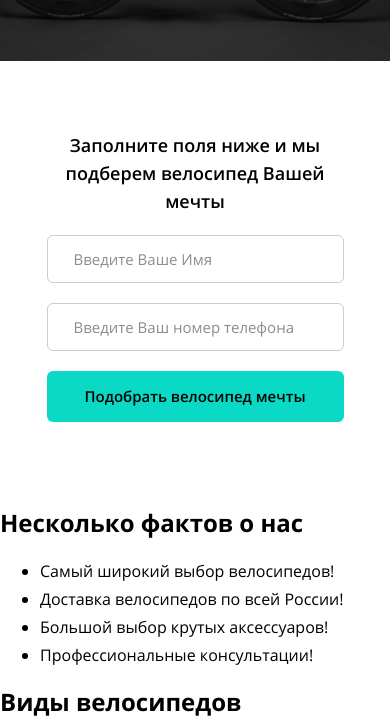
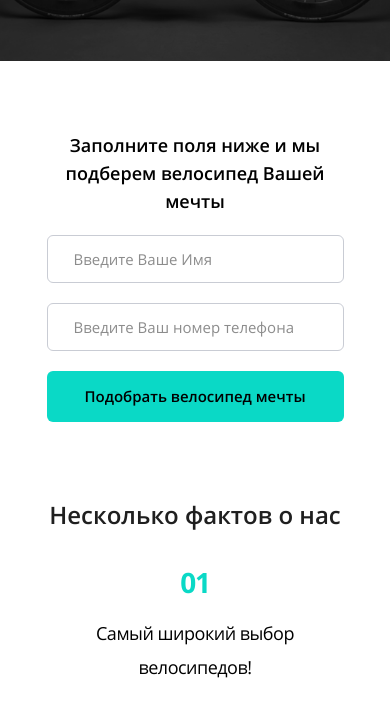
Before and after one commit to garmonica/bicycles, a plain HTML site: page index.html in a window 390 px wide. Shown: the part 298-1017 px from the top of the page. Drawn offline with Linux system fonts and the light colour scheme.

Commit message:
Вёрстка раздела Факты о нас

```diff
--- a/css/style.css
+++ b/css/style.css
@@ -473,7 +473,7 @@ html {
       padding: 0 35px; } }
   @media (max-width: 767px) {
     .container {
-      padding: 0 16px; } }
+      padding: 0 14px; } }
 
 .page {
   height: 100%;
@@ -494,6 +494,7 @@ html {
   color: #000000; }
 
 .page-header {
+  margin-bottom: 150px;
   background: #131314 url("../img/bg-bike.jpg") no-repeat center/cover;
   position: relative; }
   @media (-webkit-min-device-pixel-ratio: 2), (min-resolution: 2dppx) {
@@ -501,6 +502,7 @@ html {
       background-image: url("../img/bg-bike@2x.jpg"); } }
   @media (max-width: 1023px) {
     .page-header {
+      margin-bottom: 5px;
       background: #ffffff; } }
 
 @media (max-width: 1023px) {
@@ -830,6 +832,74 @@ html {
 .order button:active {
   color: rgba(0, 0, 0, 0.5); }
 
+.facts {
+  margin-bottom: 130px; }
+
+.facts h2 {
+  margin: 0 0 50px;
+  font-size: 30px;
+  line-height: 30px;
+  font-weight: 600;
+  text-align: center;
+  color: #1f1f1f; }
+  @media (max-width: 1023px) {
+    .facts h2 {
+      margin-bottom: 28px;
+      font-size: 24px;
+      line-height: 41px; } }
+
+.facts ul {
+  display: -webkit-box;
+  display: -ms-flexbox;
+  display: flex;
+  -ms-flex-wrap: wrap;
+      flex-wrap: wrap;
+  -webkit-box-pack: center;
+      -ms-flex-pack: center;
+          justify-content: center;
+  margin: 0;
+  margin-left: -54px;
+  padding: 0;
+  list-style: none;
+  counter-reset: section; }
+  @media (max-width: 1023px) {
+    .facts ul {
+      margin-left: -48px; } }
+
+.facts li {
+  max-width: 245px;
+  margin-left: 54px;
+  margin-bottom: 43px;
+  padding: 55px 0 0;
+  position: relative;
+  font-size: 22px;
+  line-height: 34px;
+  text-align: center;
+  letter-spacing: -0.5px;
+  color: #000000; }
+  @media (max-width: 1023px) {
+    .facts li {
+      margin-left: 48px; } }
+  @media (max-width: 767px) {
+    .facts li {
+      max-width: 263px;
+      margin-bottom: 38px;
+      padding-top: 53px;
+      font-size: 18px; } }
+  .facts li::before {
+    counter-increment: section;
+    content: counter(section, decimal-leading-zero);
+    position: absolute;
+    top: 0;
+    left: 50%;
+    -webkit-transform: translate(-50%, 0);
+            transform: translate(-50%, 0);
+    font-size: 28px;
+    line-height: 38px;
+    font-weight: 700;
+    letter-spacing: -1.27px;
+    color: #0ad9c6; }
+
 .video {
   background: #131314; }
 
--- a/index.html
+++ b/index.html
@@ -54,7 +54,7 @@
   </header>
 
   <main class="page-main">
-    <section class="facts" id="facts">
+    <section class="facts container" id="facts">
       <h2>Несколько фактов о нас</h2>
       <ul>
         <li>Самый широкий выбор велосипедов!</li>
@@ -71,17 +71,24 @@
           <picture>
             <source type="image/webp" media="(max-width: 1023px)" srcset="img/road-bike-tablet.webp 1x, img/road-bike-tablet@2x.webp 2x">
             <source type="image/webp" media="(min-width: 1024px)" srcset="img/road-bike.webp 1x, img/road-bike@2x.webp 2x">
-            <img src="img/road-bike.jpg" srcset="img/road-bike.jpg@2x.jpg 2x" alt="Дорожный велосипед у кирпичной стены">
+            <img src="img/road-bike.jpg" srcset="img/road-bike@2x.jpg 2x" alt="Дорожный велосипед у кирпичной стены">
           </picture>
-
         </li>
         <li>
           <h3>Горный велосипед</h3>
-          <img src="img/mountain-bike.jpg" alt="Горный велосипед в горах">
+          <picture>
+            <source type="image/webp" media="(max-width: 1023px)" srcset="img/mountain-bike-tablet.webp 1x, img/mountain-bike-tablet@2x.webp 2x">
+            <source type="image/webp" media="(min-width: 1024px)" srcset="img/mountain-bike.webp 1x, img/mountain-bike@2x.webp 2x">
+            <img src="img/mountain-bike.jpg" srcset="img/mountain-bike@2x.jpg 2x" alt="Горный велосипед в горах">
+          </picture>
         </li>
         <li>
           <h3>Детский велосипед</h3>
-          <img src="img/road-bike.jpg" alt="Розовый детский велосипед">
+          <picture>
+            <source type="image/webp" media="(max-width: 1023px)" srcset="img/childrens-bike-tablet.webp 1x, img/childrens-bike-tablet@2x.webp 2x">
+            <source type="image/webp" media="(min-width: 1024px)" srcset="img/childrens-bike.webp 1x, img/childrens-bike@2x.webp 2x">
+            <img src="img/childrens-bike.jpg" srcset="img/childrens-bike@2x.jpg 2x" alt="Розовый детский велосипед">
+          </picture>
         </li>
       </ul>
     </section>
@@ -106,13 +113,13 @@
     </div>
     <div class="contacts">
       <a href="mailto:puteshestviemechta@gmail.ru" aria-label="Написать по указанной почте">
-        <svg class="prices__phone-icon" width="26" height="20">
+        <svg width="26" height="20">
           <use xlink:href="img/sprite.svg#icon-mail"></use>
         </svg>
         puteshestviemechta@gmail.ru
       </a>
       <a href="tel:+749978468446" aria-label="Позвонить по указанному телефону">
-        <svg class="prices__phone-icon" width="22" height="24">
+        <svg width="22" height="24">
           <use xlink:href="img/sprite.svg#icon-phone"></use>
         </svg>
         +7 (499) -784-684-46</a>
```
Also changed, not shown: css/style.min.css, 1 other file.
